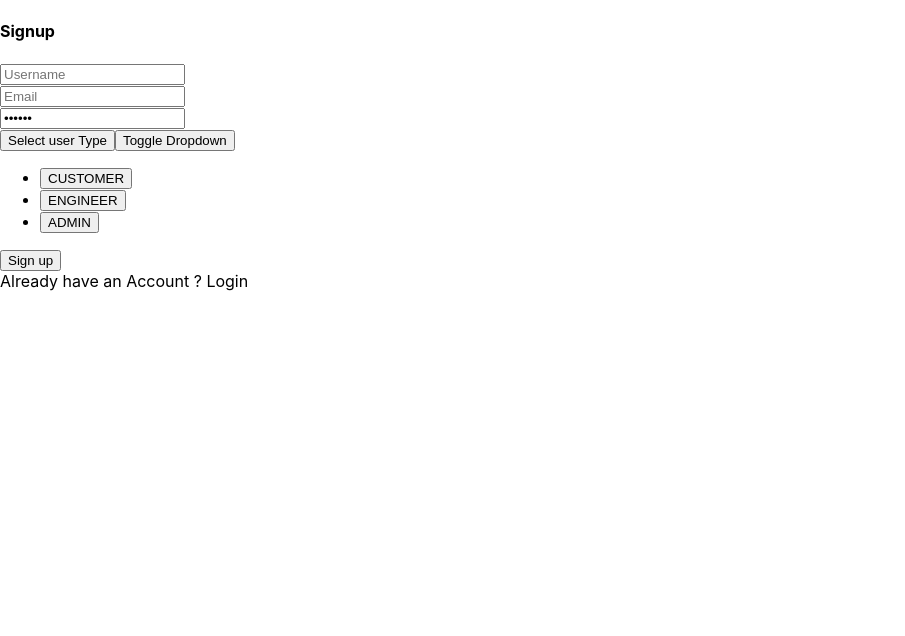
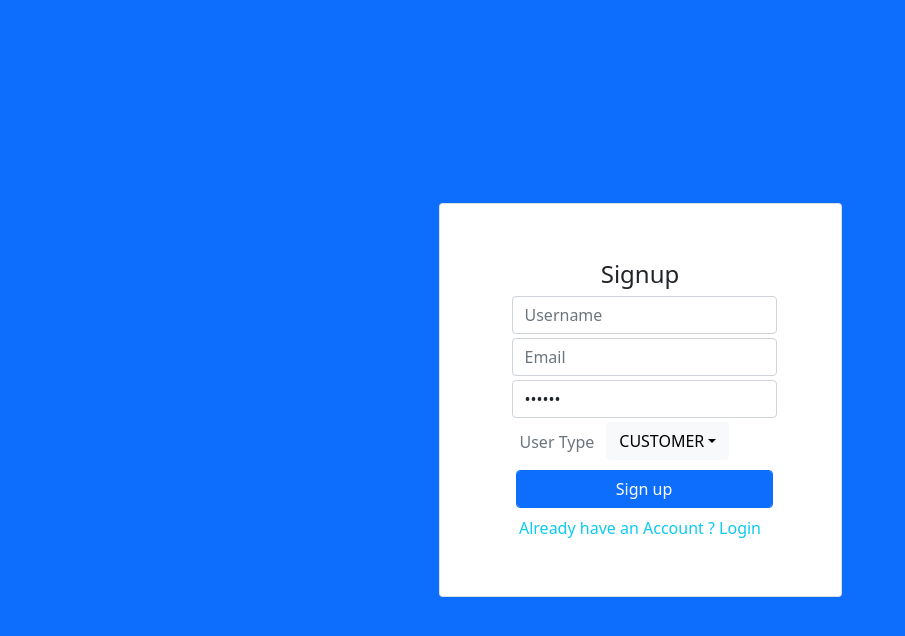
Before and after one commit to singh-atul/crm_frontend, a React (Create React App) app: page / in a window 1280 px wide. Both pictures are taken after a click on the element "Dont have an Account ? Signup". Shown: the top 636 px of the page, without its empty margins (0-905 px from the left). Built offline with nearby package versions, Linux system fonts and the light colour scheme.

Commit message:
login changes

```diff
--- a/package.json
+++ b/package.json
@@ -7,7 +7,9 @@
     "@testing-library/react": "^12.1.4",
     "@testing-library/user-event": "^13.5.0",
     "axios": "^0.26.1",
+    "bootstrap": "^5.1.3",
     "react": "^18.0.0",
+    "react-bootstrap": "^2.2.3",
     "react-dom": "^18.0.0",
     "react-router-dom": "^6.3.0",
     "react-scripts": "5.0.0",
--- a/src/App.js
+++ b/src/App.js
@@ -2,6 +2,11 @@ import React, { Suspense } from "react";
 import { BrowserRouter as Router, Routes, Route } from "react-router-dom";
 
 
+import './App.css';
+
+import 'bootstrap/dist/css/bootstrap.min.css';
+
+import 'bootstrap/dist/js/bootstrap.bundle.min';
 import './App.css';
 import Login from "./pages/Login";
 // import Customer from "./pages/Customer";
--- a/src/pages/Login.js
+++ b/src/pages/Login.js
@@ -2,12 +2,13 @@ import React, { useState } from "react";
 import axios from 'axios';
 import '../styles/login.css';
 import { Link } from "react-router-dom";
+import { Dropdown, DropdownButton, InputGroup } from "react-bootstrap";
 
 const BASE_URL = 'http://127.0.0.1:8080';
 
 function Login() {
     const [showSignup, setShowSignup] = useState(false);
-    const [message,setMessage] = useState("");
+    const [message, setMessage] = useState("");
     const loginFn = () => {
         const userId = document.getElementById("userId");
         const password = document.getElementById("password");
@@ -17,20 +18,20 @@ function Login() {
         };
         axios.post(BASE_URL + '/crm/api/v1/auth/signin', data)
             .then(function (response) {
-                if (response.status==200) {
-                    if(response.data.message){
+                if (response.status == 200) {
+                    if (response.data.message) {
                         setMessage(response.data.message)
                     }
-                    else{
+                    else {
                         localStorage.setItem("name", response.data.name)
                         localStorage.setItem("userId", response.data.userId);
                         localStorage.setItem("email", response.data.email);
                         localStorage.setItem("userTypes", response.data.userTypes);
                         localStorage.setItem("userStatus", response.data.userStatus);
                         localStorage.setItem("token", response.data.accessToken);
-                        if(response.data.userTypes=="CUSTOMER")
+                        if (response.data.userTypes == "CUSTOMER")
                             window.location.href = "/customer";
-                        else if((response.data.userTypes=="ENGINEER"))
+                        else if ((response.data.userTypes == "ENGINEER"))
                             window.location.href = "/engineer";
                         else
                             window.location.href = "/admin";
@@ -51,17 +52,18 @@ function Login() {
         const password = document.getElementById("password");
 
 
+
         const data = {
             name: username.value,
-            userId:userId.value,
-            email:email.value,
-            userType:userType.value,
+            userId: userId.value,
+            email: email.value,
+            userType: userType.value,
             password: password.value
         };
 
         axios.post(BASE_URL + '/crm/api/v1/auth/signup', data)
             .then(function (response) {
-                if (response.status==201) {
+                if (response.status == 201) {
                     window.location.href = "/";
                 }
             })
@@ -74,6 +76,13 @@ function Login() {
     const toggleSignup = () => {
         setShowSignup(!showSignup);
     }
+
+    const handleSelect = (e) => {
+        console.log(e);
+        setValue(e)
+
+    }
+    const [value, setValue] = useState("CUSTOMER")
     return (
         <div id="loginPage">
             <div id="loginPage" className="bg-primary d-flex justify-content-center align-items-center vh-100">
@@ -114,20 +123,22 @@ function Login() {
 
 
                                         <div className="input-group m-1">
-                            <div class="btn-group">
-                                <button type="button" class="btn btn-light px-5">Select user Type</button>
-                                <button type="button" class="btn btn-light dropdown-toggle dropdown-toggle-split" data-bs-toggle="dropdown" aria-expanded="false" id="userType">
-                                    <span class="visually-hidden">Toggle Dropdown</span>
-                                </button>
+                                        <span className="text-muted my-2 mx-2"> User Type</span>
+                                            <DropdownButton
+                                                align="end"
+                                                title={value}
+                                                id="userType"
+                                                onSelect={handleSelect}
+                                               variant="light"
+                                               className="mx-1"
+                                            >
+                                                <Dropdown.Item eventKey="CUSTOMER">CUSTOMER</Dropdown.Item>
+                                                <Dropdown.Item eventKey="ENGINEER">ENGINEER</Dropdown.Item>
+                                                <Dropdown.Item eventKey="ADMIN">ADMIN</Dropdown.Item>
 
+                                            </DropdownButton>
+                                        </div>
 
-                                <ul class="dropdown-menu dropdown-menu-lg-end">
-                                    <li><button class="dropdown-item" type="button" value="CUSTOMER">CUSTOMER</button></li>
-                                    <li><button class="dropdown-item" type="button" value="ENGINEER">ENGINEER</button></li>
-                                    <li><button class="dropdown-item" type="button" value="ADMIN">ADMIN</button></li>
-                                </ul>
-                            </div>
-                        </div>
 
                                         <div className="input-group m-1">
                                             <input type="submit" className="form-control btn btn-primary m-1" value="Sign up" onClick={signupFn} />
```
Also changed, not shown: 1 other file (tests, documents, lock files or other folders). Lines whose indentation alone changed are shown as unchanged.
